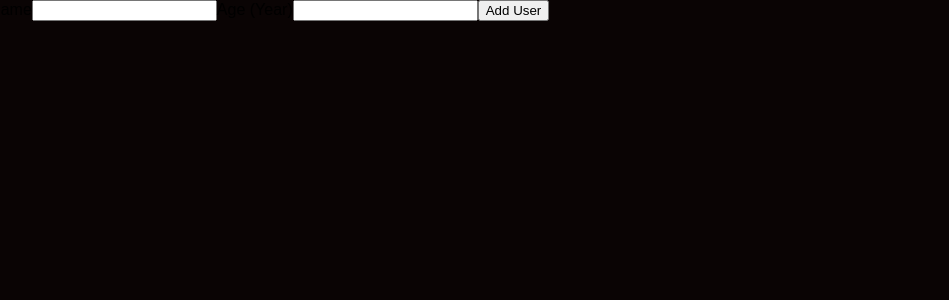
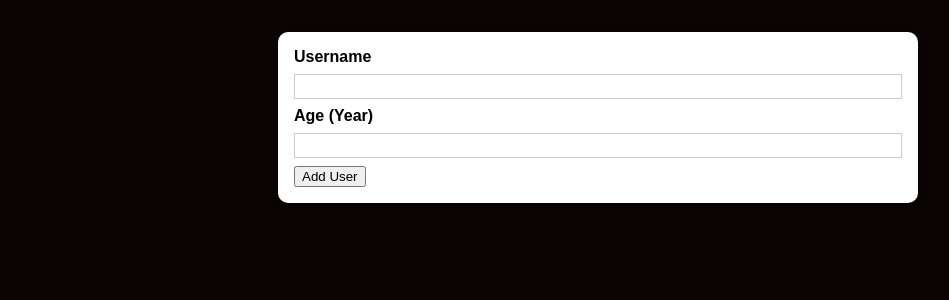
Before and after one commit to PayalSasmal10/adduser-project, a React (Create React App) app: page / in a window 1280 px wide. Shown: the top 300 px of the page, without its empty margins (42-991 px from the left). Built offline with nearby package versions, Linux system fonts and the light colour scheme.

Commit message:
created card and design the form

```diff
--- /dev/null
+++ b/src/components/UI/Card.js
@@ -0,0 +1,9 @@
+import React from "react";
+
+import classes from './Card.module.css';
+
+const Card = (props) =>{
+    return <div className={`${classes.card} ${props.className}`}>{props.children}</div>;
+};
+
+export default Card;
--- /dev/null
+++ b/src/components/UI/Card.module.css
@@ -0,0 +1,5 @@
+.card {
+    background: white;
+    border-radius: 10px;
+    box-shadow: 0 2px 8px rgba(0, 0, 0, 0.26);
+}
--- a/src/components/Users/AddUser.js
+++ b/src/components/Users/AddUser.js
@@ -1,4 +1,6 @@
+import Card from "../UI/Card";
 
+import styles from './AddUser.module.css';
 
 const AddUser = (props) => {
 
@@ -7,6 +9,7 @@
     }
 
     return (
+        <Card className={styles.input}>
             <form onSubmit={addUserHandler}>
                 <label htmlFor="username">Username</label>
                 <input id="username" type="text"></input>
@@ -14,6 +17,8 @@
                 <input id="age" type="number"></input>
                 <button type="submit" >Add User</button>
             </form>
+        </Card>
+
     );
 };
 
--- /dev/null
+++ b/src/components/Users/AddUser.module.css
@@ -0,0 +1,26 @@
+.input {
+    margin: 2rem auto;
+    padding: 1rem;
+    width: 90%;
+    max-width: 40rem;
+  }
+
+  .input label {
+    display: block;
+    font-weight: bold;
+    margin-bottom: 0.5rem;
+  }
+
+  .input input {
+    font: inherit;
+    display: block;
+    width: 100%;
+    border: 1px solid #ccc;
+    padding: 0.15rem;
+    margin-bottom: 0.5rem;
+  }
+
+  .input input:focus {
+    outline: none;
+    border-color: #4f005f;
+  }
```
Lines whose indentation alone changed are shown as unchanged.
